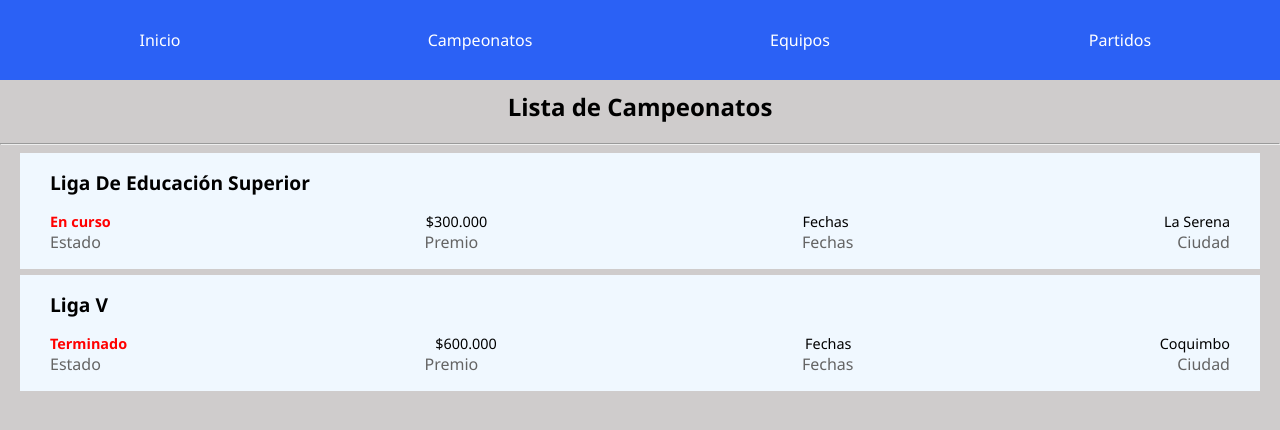
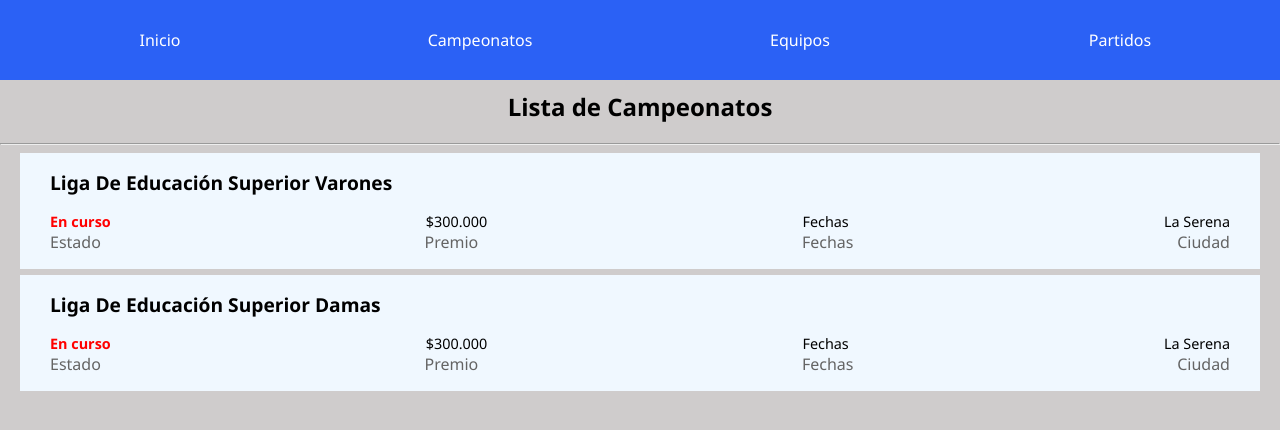
Before and after one commit to Joelherr09/test-app-v, a React (Vite) app: page /campeonatos in a window 1280 px wide. Shown: the top 430 px of the page. Built offline with nearby package versions, Linux system fonts and the light colour scheme.

Commit message:
pequeno update
dividi liga en varones y damas

```diff
--- a/src/data/campeonatos.js
+++ b/src/data/campeonatos.js
@@ -1,17 +1,61 @@
 const campeonatos = [
     {
         id: "1",
-        nombre: "Liga De Educación Superior",
+        nombre: "Liga De Educación Superior Varones",
         estado: "En curso",
         premio: "$300.000",
         ciudad: "La Serena",
+        siglas: "LDES",
+        participantes: {
+            equipo_1: {
+                name: "Inacap Varone",
+            },
+            equipo_2: {
+                name: "ULS Varones",
+            },
+            equipo_3: {
+                name: "UCN Varones",
+            },
+            equipo_4: {
+                name: "UCEN Varones",
+            },
+            equipo_5: {
+                name: "UALBA Varones",
+            },
+            equipo_6: {
+                name: "UST Varones",
+            }
+        }
+
     },
     {
-        id: "2",
-        nombre: "Liga V",
-        estado: "Terminado",
-        premio: "$600.000",
-        ciudad: "Coquimbo",
+        id: "1",
+        nombre: "Liga De Educación Superior Damas",
+        estado: "En curso",
+        premio: "$300.000",
+        ciudad: "La Serena",
+        siglas: "LDES",
+        participantes: {
+            equipo_1: {
+                name: "Inacap Damas",
+            },
+            equipo_2: {
+                name: "ULS Damas",
+            },
+            equipo_3: {
+                name: "UCN Damas",
+            },
+            equipo_4: {
+                name: "UCEN Damas",
+            },
+            equipo_5: {
+                name: "UALBA Damas",
+            },
+            equipo_6: {
+                name: "UST Damas",
+            }
+        }
+
     }
 ]
 
--- a/src/views/PerfilCampeonato.jsx
+++ b/src/views/PerfilCampeonato.jsx
@@ -1,8 +1,35 @@
 import React from 'react'
 import './css/PerfilCampeonato.css'
 import Navbar from '../components/Navbar'
+import partidos from '../data/partidos'
+import CuadroListaPartido from '../components/CuadroListaPartido';
+
+
+
 
 function PerfilCampeonato({campeonato}) {
+
+
+
+  function esPartidoDelCampeonato(partido) {
+    return partido.campeonato === campeonato.siglas;
+  }
+  const partidosDelCampeonato = partidos.filter(esPartidoDelCampeonato);
+
+  const partidosSiguientes = partidosDelCampeonato.filter((ps) =>{
+    return (ps.estado === "proximo")
+  })
+  const partidosTerminados = partidosDelCampeonato.filter((pt) =>{
+    return (pt.estado === "terminado")
+  })
+
+  const ListaPartidosCampeonatoSiguientes = partidosSiguientes.map((camp) => {
+      return <CuadroListaPartido title={camp.equipo_1} description={camp.equipo_2} id={camp.id} hora={camp.hora} camp={camp.campeonato} resultadoUno={camp.resultado.equipo_1.sets} resultadoDos={camp.resultado.equipo_2.sets} />
+    })
+  const ListaPartidosCampeonatoTerminados = partidosTerminados.map((camp) => {
+    return <CuadroListaPartido title={camp.equipo_1} description={camp.equipo_2} id={camp.id} hora={camp.hora} camp={camp.campeonato} resultadoUno={camp.resultado.equipo_1.sets} resultadoDos={camp.resultado.equipo_2.sets} />
+  })
+
   return (
     <div className='CuerpoPerfilCampeonato'>
     <Navbar/>
@@ -27,6 +54,14 @@ function PerfilCampeonato({campeonato}) {
           </div>
         </div>
       </div>
+      <strong><p className='TituloHistorialEquipoVista'>Partidos Siguientes</p></strong>
+      <div className='PartidosCampeonato'>
+        {ListaPartidosCampeonatoSiguientes}
+      </div>
+      <strong><p className='TituloHistorialEquipoVista'>Partidos Terminados</p></strong>
+      <div className='PartidosCampeonato'>
+        {ListaPartidosCampeonatoTerminados}
+      </div>
     </div>
 
   )
--- a/src/views/css/PerfilCampeonato.css
+++ b/src/views/css/PerfilCampeonato.css
@@ -32,3 +32,7 @@
 .InfoCampVista div p{
     font-size: 0.8rem;
 }
+.PartidosCampeonato{
+    width: 100%;
+    padding-top: 10px;
+}
```
Also changed, not shown: src/components/EnfrentamientosCampVista.jsx (added).
